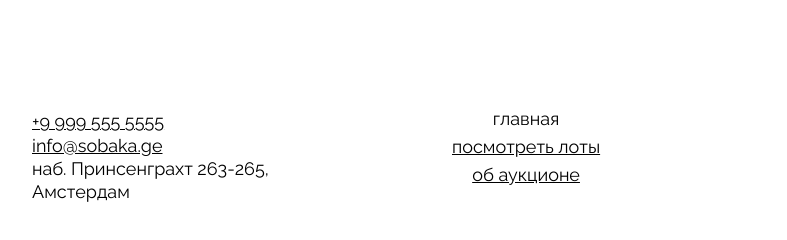
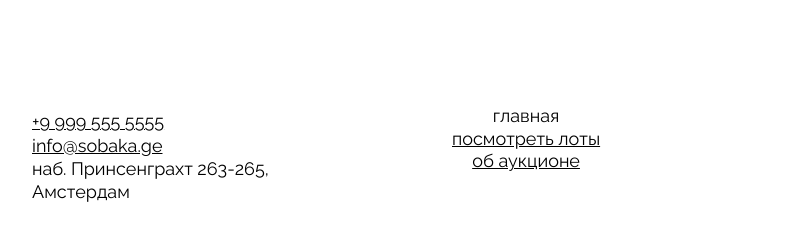
Before and after one commit to annyamark/ono-tebe-nado-fd, a plain HTML site: page index.html in a window 1280 px wide. Shown: the part 2735-2975 px from the top of the page, 108-895 px from the left. Drawn offline with Linux system fonts and the light colour scheme.

Commit message:
всоо

```diff
--- a/styles/style.css
+++ b/styles/style.css
@@ -164,8 +164,6 @@
   padding-left: 50px;
   box-sizing: border-box;
   border: none;
-
-
 }
 
 .description-text {
@@ -180,7 +178,6 @@
   letter-spacing: 0.5px;
   word-spacing: 15px;
   text-align: left;
-
 }
 
 .button {
@@ -419,7 +416,10 @@
   margin: 0;
   padding-left: 154px;
   min-width: 163.9px;
-  line-height: 0.1;
+}
+
+.menu--vertical .menu-link {
+  line-height: 0.7;
 }
 
 .menu-link.menu-main {
```
